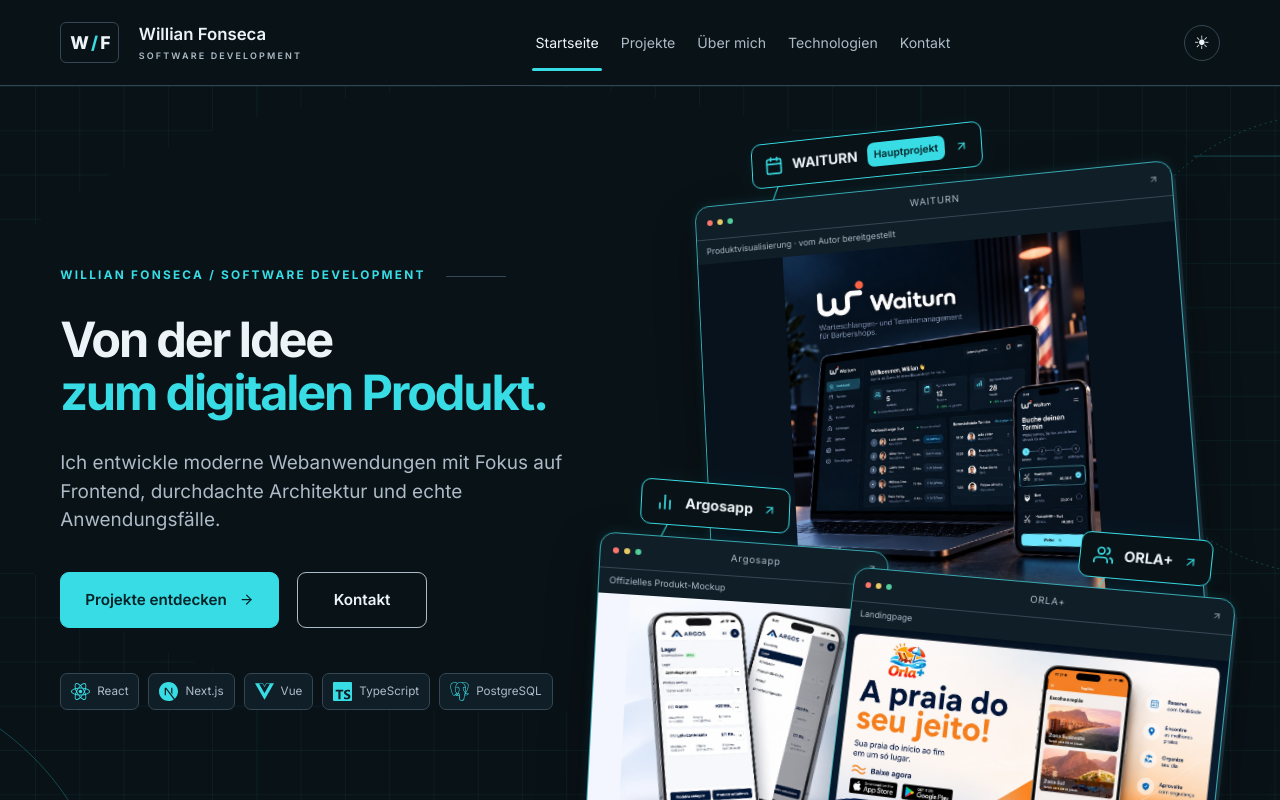
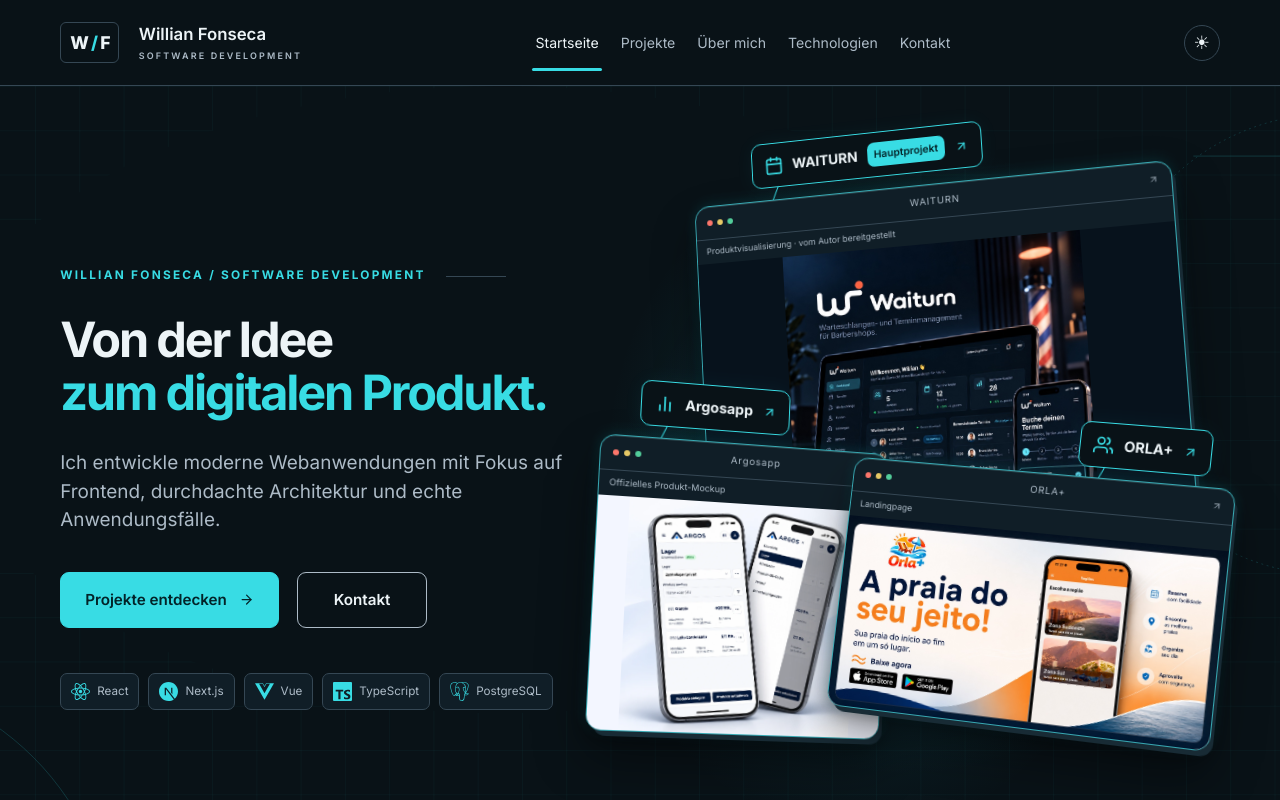
Before and after one commit to Willianfonseca7/willianfonseca-portfolio, a React (Vite) app: page / in a window 1280 px wide. Shown: the top 800 px of the page. Built offline with nearby package versions, Linux system fonts and the light colour scheme.

Commit message:
Refina a iluminação e o enquadramento dos projetos no Hero

```diff
--- a/src/index.css
+++ b/src/index.css
@@ -1269,7 +1269,7 @@ html[data-theme="light"] .home-page {
 .nav-header--home .nav-link.active { text-decoration: none; position: relative; color: var(--text); }
 .nav-header--home .nav-link.active::after { content: ""; position: absolute; inset: auto -3px -11px; height: 3px; border-radius: 3px; background: var(--accent); }
 .product-hero { position: relative; isolation: isolate; padding: 0; border-bottom: 1px solid var(--border); }
-.hero-drafting { position: absolute; inset: 0; width: 100%; height: 100%; color: var(--accent); pointer-events: none; z-index: -1; }
+.hero-drafting { position: absolute; inset: 0; width: 100%; height: 100%; color: var(--accent); opacity: 0.65; pointer-events: none; z-index: -1; }
 .product-hero-container { max-width: 1536px; }
 .product-hero-grid { display: grid; grid-template-columns: minmax(0, 0.95fr) minmax(0, 1.15fr); align-items: center; gap: 16px; min-height: 830px; padding-block: 38px 28px; }
 .product-hero .hero-copy { position: relative; z-index: 2; padding: 0 0 35px; }
@@ -1286,7 +1286,20 @@ html[data-theme="light"] .home-page {
 .hero-technologies li { display: flex; align-items: center; gap: 7px; border: 1px solid var(--border); border-radius: 7px; background: var(--surface); padding: 8px 10px; color: var(--text-muted); font-size: 0.73rem; line-height: 1.4; }
 .hero-technologies svg { color: var(--accent); width: 19px; height: 19px; }
 .hero-showcase { --pointer-x: 0; --pointer-y: 0; position: relative; min-width: 0; height: 760px; perspective: 1400px; }
-.showcase-light { position: absolute; width: 80%; height: 70%; top: 13%; left: 14%; border-radius: 50%; background: radial-gradient(ellipse, rgb(31 213 227 / 13%), transparent 67%); transform: translate(calc(var(--pointer-x) * 25px), calc(var(--pointer-y) * 25px)); transition: transform 450ms ease-out; pointer-events: none; }
+.showcase-light {
+  position: absolute;
+  width: 100%;
+  height: 95%;
+  top: 0;
+  left: 0;
+  background:
+    radial-gradient(ellipse 48% 44% at 50% 46%, rgb(56 220 228 / 26%), rgb(23 170 188 / 11%) 45%, transparent 100%),
+    radial-gradient(ellipse 42% 40% at 43% 58%, rgb(28 174 197 / 16%), transparent 100%);
+  transform: translate(calc(var(--pointer-x) * 25px), calc(var(--pointer-y) * 25px));
+  transition: transform 450ms ease-out;
+  pointer-events: none;
+}
+html[data-theme="light"] .showcase-light { opacity: 0.5; }
 .showcase-scene { position: relative; width: 100%; height: 100%; transform-style: flat; transform: rotateY(calc(var(--pointer-x) * 5deg)) rotateX(calc(var(--pointer-y) * -4deg)); transition: transform 550ms cubic-bezier(.2,.7,.2,1); }
 .showcase-project { --window-rotation: -4deg; position: absolute; display: block; min-width: 0; color: var(--text); transform: rotate(var(--window-rotation)); transition: transform 350ms ease, filter 350ms ease; }
 .showcase-project:hover, .showcase-project:focus-visible { z-index: 5; transform: translateY(-10px) rotate(0deg) scale(1.025); filter: drop-shadow(0 0 16px rgb(56 220 228 / 12%)); }
@@ -1301,7 +1314,7 @@ html[data-theme="light"] .home-page {
 .showcase-primary { color: var(--accent-contrast); background: var(--accent); font-size: 0.66rem; font-weight: 600; border-radius: 7px; padding: 4px 7px; }
 .showcase-link-icon { width: 14px; color: var(--accent); }
 .showcase-project--orla-plus .showcase-label { left: auto; right: 7%; }
-.showcase-window { display: block; border: 1px solid color-mix(in srgb, var(--accent) 65%, var(--border)); border-radius: 15px; overflow: hidden; background: var(--surface); box-shadow: 5px 7px 0 -2px var(--surface-2), 0 18px 45px rgb(0 0 0 / 35%), 0 -1px 12px rgb(56 220 228 / 12%); }
+.showcase-window { display: block; border: 1px solid color-mix(in srgb, var(--accent) 65%, var(--border)); border-radius: 15px; overflow: hidden; background: var(--surface); box-shadow: 5px 7px 0 -2px var(--surface-2), 0 25px 48px rgb(0 0 0 / 42%), 0 7px 16px rgb(0 0 0 / 30%), 0 -1px 16px rgb(56 220 228 / 16%), inset 0 1px 0 rgb(167 246 250 / 18%); }
 .showcase-chrome { display: flex; align-items: center; justify-content: space-between; gap: 12px; padding: 9px 12px; border-bottom: 1px solid var(--border); font-size: 0.61rem; color: var(--text-muted); letter-spacing: 0.08em; }
 .window-dots { display: flex; gap: 5px; }
 .window-dots i { display: block; width: 6px; height: 6px; border-radius: 50%; background: #fc766b; }
@@ -1340,7 +1353,8 @@ html[data-theme="light"] .home-page {
 @media (min-width: 1024px) {
   .nav-header--home .nav-inner, .product-hero-container { padding-inline: clamp(32px, 4.7vw, 80px); }
   .showcase-project { transform: perspective(1000px) rotateY(-8deg) rotateX(3deg) rotate(var(--window-rotation)); }
-  .showcase-project--argosapp { transform: perspective(1000px) rotateY(8deg) rotateX(3deg) rotate(var(--window-rotation)); }
+  .showcase-project--argosapp { top: 350px; transform: perspective(1000px) rotateY(8deg) rotateX(3deg) rotate(var(--window-rotation)); }
+  .showcase-project--orla-plus { top: 390px; }
   .showcase-project:hover, .showcase-project:focus-visible { transform: translateY(-10px) rotate(0deg) scale(1.025); }
 }
 @media (min-width: 1600px) {
@@ -1348,18 +1362,23 @@ html[data-theme="light"] .home-page {
   .product-hero .hero-copy h1 { font-size: 4rem; }
   .hero-showcase { height: 800px; }
   .showcase-image { height: 425px; }
-  .showcase-project--argosapp { top: 465px; }
-  .showcase-project--orla-plus { top: 480px; }
+  .showcase-project--argosapp { top: 397px; }
+  .showcase-project--orla-plus { top: 410px; }
 }
 @media (max-width: 1279px) and (min-width: 1024px) {
   .product-hero-grid { grid-template-columns: 1fr 1fr; }
   .hero-showcase { height: 680px; }
   .product-hero-grid { min-height: 750px; }
   .showcase-image { height: 340px; }
-  .showcase-project--argosapp { top: 382px; }
-  .showcase-project--orla-plus { top: 430px; }
+  .showcase-project--argosapp { top: 314px; }
+  .showcase-project--orla-plus { top: 360px; }
   .showcase-project--argosapp .showcase-image { height: 185px; }
   .showcase-label { gap: 6px; font-size: 0.72rem; padding: 9px; }
+}
+/* Keep the lower windows in view on shorter laptop displays. */
+@media (min-width: 1024px) and (max-height: 850px) {
+  .showcase-project--argosapp { top: 320px; }
+  .showcase-project--orla-plus { top: 350px; }
 }
 @media (max-width: 1023px) {
   .product-hero-grid { grid-template-columns: minmax(0, 1fr); min-height: 0; gap: 20px; padding-block: 60px 30px; }
```
Also changed, not shown: 1 other file (tests, documents, lock files or other folders).
